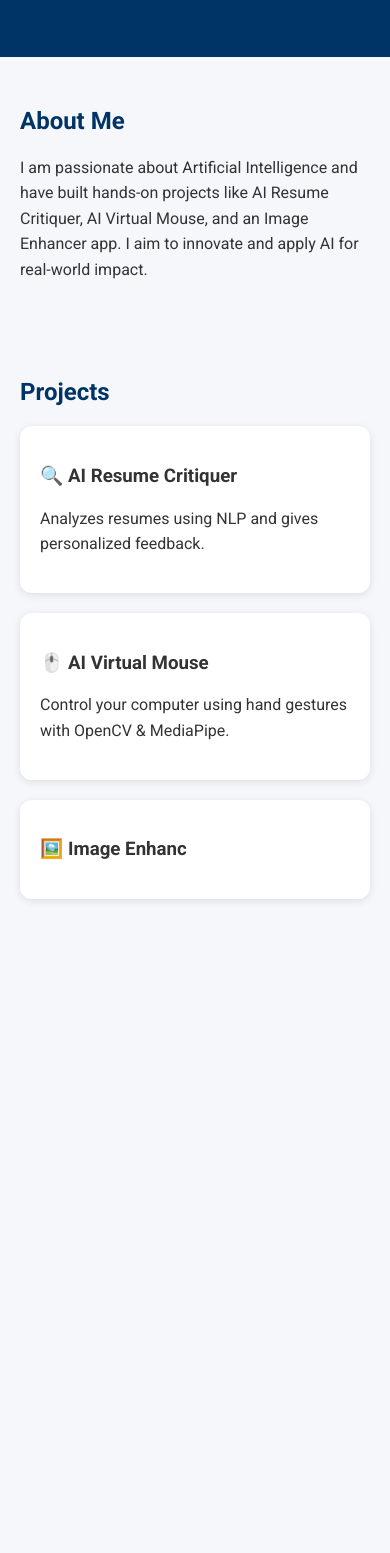
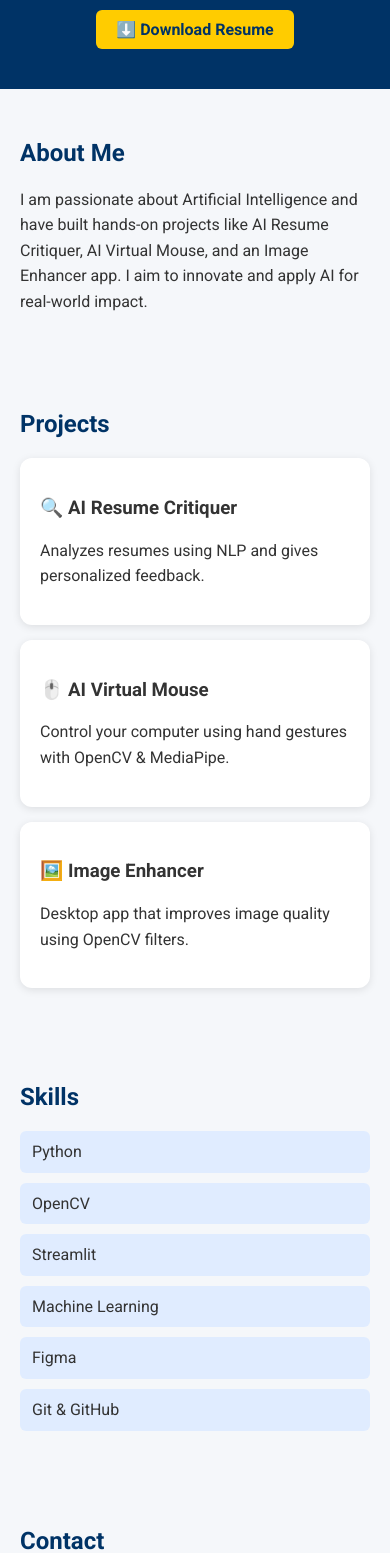
Before and after one commit to ErAkhileshSingh/akhilesh-portfolio, a plain HTML site: page index.html in a window 390 px wide. Shown: the part 167-1720 px from the top of the page. Before the commit the page ends 1116 px from the top, so only its background shows below. Drawn offline with Linux system fonts and the light colour scheme.

Commit message:
Add responsive design, animations, and resume download

```diff
--- a/index.html
+++ b/index.html
@@ -1,24 +1,25 @@
 <!DOCTYPE html>
 <html lang="en">
 <head>
-  <meta charset="UTF-8">
-  <meta name="viewport" content="width=device-width, initial-scale=1.0">
+  <meta charset="UTF-8" />
+  <meta name="viewport" content="width=device-width, initial-scale=1.0"/>
   <title>Akhilesh Singh | AI/ML Enthusiast</title>
-  <link rel="stylesheet" href="style.css">
+  <link rel="stylesheet" href="style.css" />
   <link href="https://fonts.googleapis.com/css2?family=Roboto:wght@400;700&display=swap" rel="stylesheet">
 </head>
 <body>
   <header>
-    <h1>Akhilesh Singh</h1>
-    <p>AI/ML Engineer | Python Developer | UI/UX Learner</p>
+    <h1 class="fade-in">Akhilesh Singh</h1>
+    <p class="fade-in">AI/ML Engineer | Python Developer | UI/UX Learner</p>
+    <a href="resume.pdf" download class="resume-btn fade-in">⬇️ Download Resume</a>
   </header>
 
-  <section class="about">
+  <section class="about fade-in">
     <h2>About Me</h2>
     <p>I am passionate about Artificial Intelligence and have built hands-on projects like AI Resume Critiquer, AI Virtual Mouse, and an Image Enhancer app. I aim to innovate and apply AI for real-world impact.</p>
   </section>
 
-  <section class="projects">
+  <section class="projects fade-in">
     <h2>Projects</h2>
     <div class="card">
       <h3>🔍 AI Resume Critiquer</h3>
@@ -29,4 +30,32 @@
       <p>Control your computer using hand gestures with OpenCV & MediaPipe.</p>
     </div>
     <div class="card">
-      <h3>🖼️ Image Enhanc
+      <h3>🖼️ Image Enhancer</h3>
+      <p>Desktop app that improves image quality using OpenCV filters.</p>
+    </div>
+  </section>
+
+  <section class="skills fade-in">
+    <h2>Skills</h2>
+    <ul>
+      <li>Python</li>
+      <li>OpenCV</li>
+      <li>Streamlit</li>
+      <li>Machine Learning</li>
+      <li>Figma</li>
+      <li>Git & GitHub</li>
+    </ul>
+  </section>
+
+  <section class="contact fade-in">
+    <h2>Contact</h2>
+    <p>Email: akhileshsingh@gmail.com</p>
+    <p>LinkedIn: <a href="#">linkedin.com/in/akhileshsingh</a></p>
+    <p>GitHub: <a href="#">github.com/akhileshsingh</a></p>
+  </section>
+
+  <footer>
+    <p>© 2025 Akhilesh Singh</p>
+  </footer>
+</body>
+</html>
--- a/style.css
+++ b/style.css
@@ -24,7 +24,7 @@ h2 {
 
 section {
   padding: 30px 20px;
-  max-width: 900px;
+  max-width: 1000px;
   margin: auto;
 }
 
@@ -39,6 +39,11 @@ section {
   box-shadow: 0 2px 8px rgba(0,0,0,0.1);
   padding: 20px;
   margin-bottom: 20px;
+  transition: transform 0.3s;
+}
+
+.projects .card:hover {
+  transform: translateY(-5px);
 }
 
 .skills ul {
@@ -67,3 +72,47 @@ footer {
   padding: 20px 10px;
   margin-top: 30px;
 }
+
+/* Resume Button */
+.resume-btn {
+  display: inline-block;
+  margin-top: 15px;
+  padding: 10px 20px;
+  background-color: #ffcc00;
+  color: #003366;
+  text-decoration: none;
+  border-radius: 6px;
+  font-weight: bold;
+  transition: background 0.3s;
+}
+
+.resume-btn:hover {
+  background-color: #ffdb4d;
+}
+
+/* Animations */
+.fade-in {
+  opacity: 0;
+  animation: fadeIn 1.2s ease forwards;
+}
+
+@keyframes fadeIn {
+  to {
+    opacity: 1;
+  }
+}
+
+/* Responsive Design */
+@media (max-width: 768px) {
+  header h1 {
+    font-size: 28px;
+  }
+
+  .skills ul {
+    flex-direction: column;
+  }
+
+  .projects .card {
+    margin-bottom: 15px;
+  }
+}
```
Also changed, not shown: 1 other file.
